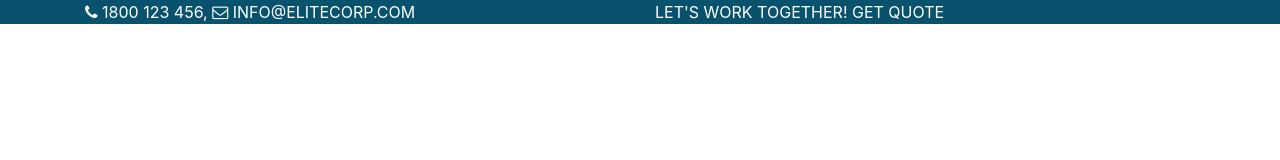
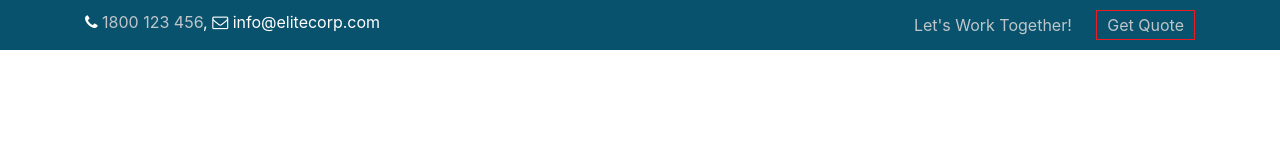
Before and after one commit to itsmar1/EliteCorp, a plain HTML site: page index.html in a window 1280 px wide. Drawn offline with nearby package versions, Linux system fonts and the light colour scheme.

Commit message:
Styling Upper Navbar

```diff
--- a/css/main.css
+++ b/css/main.css
@@ -10,6 +10,18 @@
 .upper-bar {
     background-color: #08526D;
     color: #FFF;
+    padding: 10px;
+}
+
+.upper-bar span {
+    color: #bfc6c9;
+}
+
+.upper-bar .get-quote {
+    display: inline-block;
+    border: 1px solid #ec1c23;
+    padding: 2px 10px;
+    margin-left: 20px;
 }
 
 /* End Upper Bar */
--- a/index.html
+++ b/index.html
@@ -15,10 +15,12 @@
         <div class="container">
             <div class="row">
                 <div class="col-sm">
-                    <i class="fa fa-phone"></i> 1800 123 456,    <i class="fa fa-envelope-o"></i> INFO@ELITECORP.COM
+                    <i class="fa fa-phone"></i> <span>1800 123 456</span>,
+                    <i class="fa fa-envelope-o"></i> info@elitecorp.com
                 </div>
-                <div class="col-sm">
-                    LET'S WORK TOGETHER! GET QUOTE
+                <div class="col-sm text-right">
+                    <span>Let's Work Together!</span>
+                    <span class="get-quote">Get Quote</span>
                 </div>
             </div>
         </div>
```
